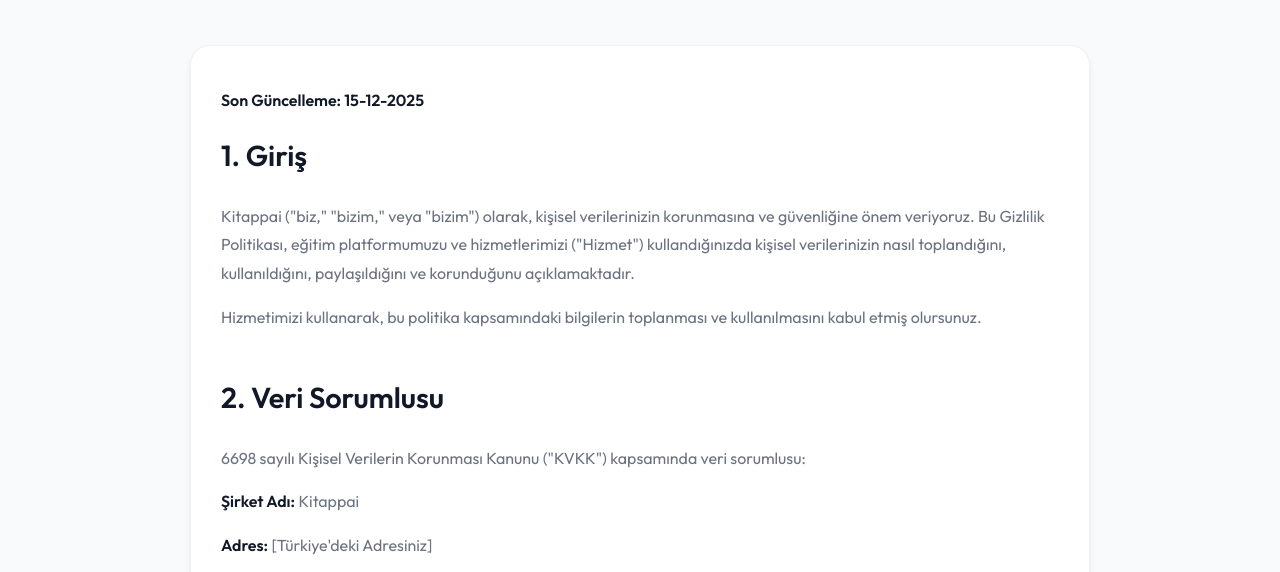
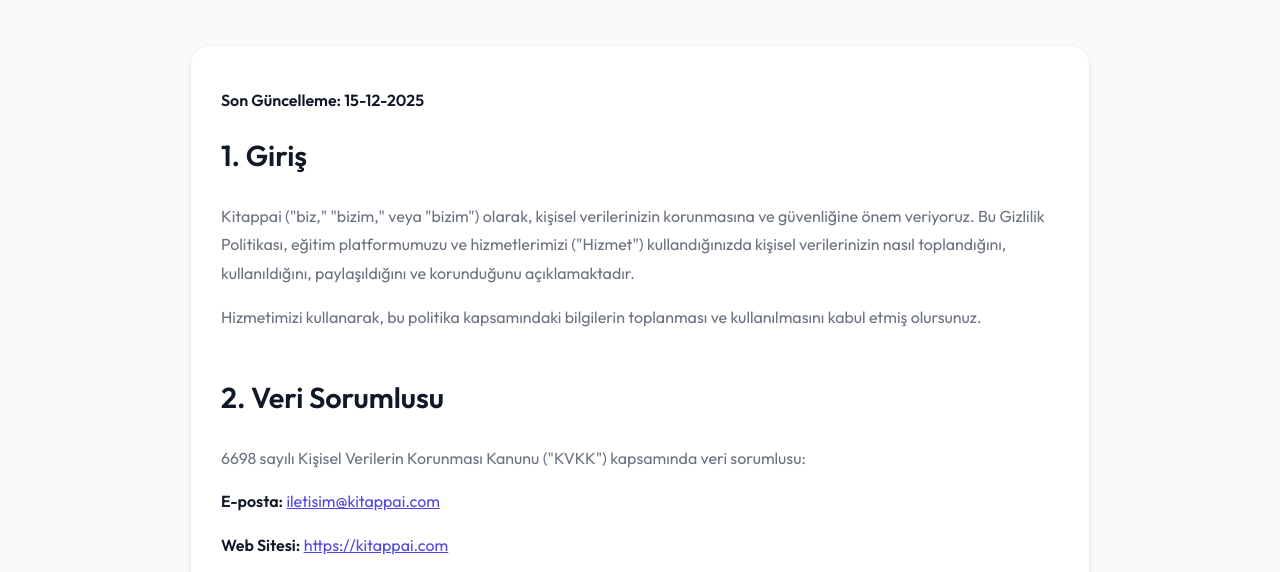
Before and after one commit to yunusyucesoy/KitApp-website, a plain HTML site: page privacy-policy.html in a window 1280 px wide. Shown: the part 179-751 px from the top of the page. Drawn offline with Linux system fonts and the light colour scheme.

Commit message:
privacy-policy updated

```diff
--- a/privacy-policy.html
+++ b/privacy-policy.html
@@ -48,8 +48,6 @@
 
                     <h3>2. Veri Sorumlusu</h3>
                     <p>6698 sayılı Kişisel Verilerin Korunması Kanunu ("KVKK") kapsamında veri sorumlusu:</p>
-                    <p><strong>Şirket Adı:</strong> Kitappai</p>
-                    <p><strong>Adres:</strong> [Türkiye'deki Adresiniz]</p>
                     <p><strong>E-posta:</strong> <a href="mailto:iletisim@kitappai.com">iletisim@kitappai.com</a></p>
                     <p><strong>Web Sitesi:</strong> <a href="https://kitappai.com" target="_blank">https://kitappai.com</a></p>
 
@@ -250,8 +248,7 @@
                     <h3>13. İletişim</h3>
                     <p>Bu Gizlilik Politikası veya veri uygulamalarımız hakkında sorularınız varsa, lütfen bizimle iletişime geçin:</p>
                     <p><strong>E-posta:</strong> <a href="mailto:iletisim@kitappai.com">iletisim@kitappai.com</a><br>
-                    <strong>Web Sitesi:</strong> <a href="https://kitappai.com" target="_blank">https://kitappai.com</a><br>
-                    <strong>Adres:</strong> [Türkiye'deki Adresiniz]</p>
+                    <strong>Web Sitesi:</strong> <a href="https://kitappai.com" target="_blank">https://kitappai.com</a></p>
 
                     <h3>14. Uyumluluk</h3>
                     <p>Bu Gizlilik Politikası aşağıdaki mevzuatlara uygun olarak hazırlanmıştır:</p>
```
